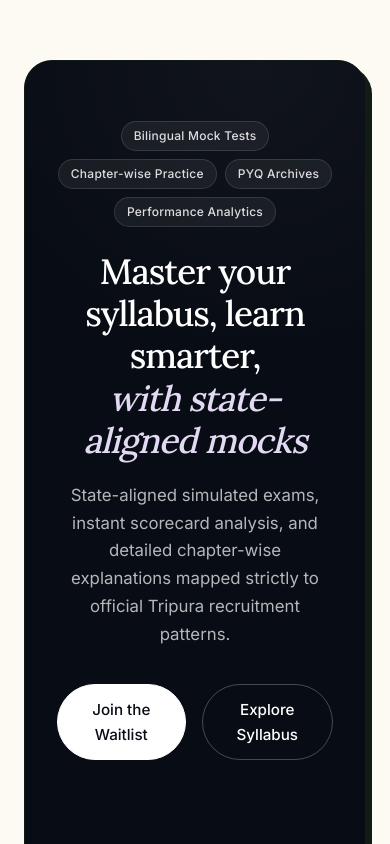
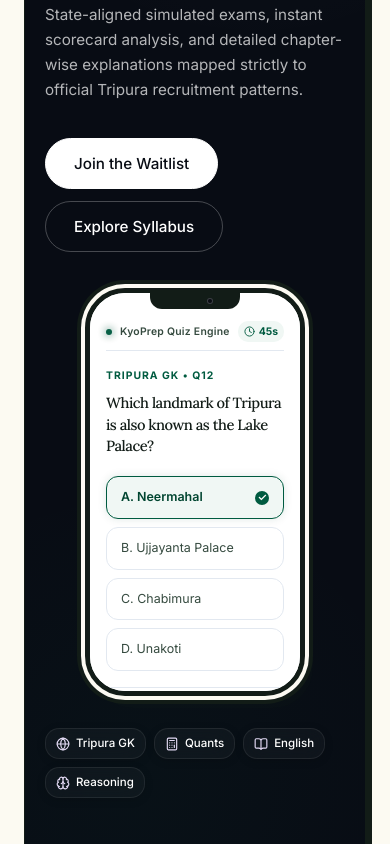
Before and after one commit to sayanf22/kyoprep, a Next.js app: page / in a window 390 px wide. Shown: the part 960-1804 px from the top of the page. Built offline with nearby package versions, Linux system fonts and the light colour scheme.

Commit message:
fix: comprehensive mobile alignment — showcase left-align, phone size, hero layout, badge wrap

```diff
--- a/src/app/globals.css
+++ b/src/app/globals.css
@@ -1882,7 +1882,24 @@ h1, h2, h3, h4 {
     }
 
     .hero-title {
-        font-size: 2.3rem;
+        font-size: 2rem;
+        text-align: left;
+    }
+
+    .hero-grid {
+        grid-template-columns: 1fr;
+        text-align: left;
+        gap: 32px;
+    }
+
+    .hero-actions {
+        justify-content: flex-start;
+        flex-wrap: wrap;
+        gap: 12px;
+    }
+
+    .hero-visual {
+        display: none;
     }
 
     .marquee-container-wrapper {
@@ -1925,8 +1942,95 @@ h1, h2, h3, h4 {
         font-size: 1.02rem;
     }
 
+    /* === Showcase Section Mobile Fix === */
+    .app-showcase-dark {
+        padding: 40px 20px 48px 20px;
+    }
+
+    .showcase-grid {
+        grid-template-columns: 1fr;
+        gap: 36px;
+        text-align: left;
+    }
+
+    .showcase-content {
+        align-items: flex-start;
+    }
+
+    .platform-pills {
+        justify-content: flex-start;
+        flex-wrap: wrap;
+        gap: 6px;
+    }
+
+    .showcase-title {
+        font-size: 1.75rem;
+        text-align: left;
+    }
+
+    .showcase-subtitle {
+        font-size: 0.95rem;
+        text-align: left;
+        margin-left: 0;
+        margin-right: 0;
+        max-width: 100%;
+    }
+
+    .showcase-actions {
+        flex-direction: row;
+        flex-wrap: wrap;
+        gap: 12px;
+        justify-content: flex-start;
+    }
+
+    .showcase-visual-container {
+        height: auto !important;
+        overflow: visible;
+        display: flex;
+        flex-direction: column;
+        align-items: center;
+        gap: 24px;
+        padding: 0;
+    }
+
+    .phone-mockup {
+        width: 220px;
+        height: 408px;
+        order: 1;
+        transform: translateY(30px);
+        margin: 0 auto;
+    }
+
+    .showcase-marquee-wrapper.in-view .phone-mockup {
+        transform: translateY(0) !important;
+    }
+
     .showcase-badges-container {
-        max-width: 320px;
+        display: flex !important;
+        flex-wrap: wrap;
+        justify-content: flex-start;
+        gap: 8px;
+        width: 100%;
+        max-width: 100%;
+        order: 2;
+        margin-top: 8px;
+    }
+
+    .showcase-badges-container .floating-badge {
+        position: relative !important;
+        left: auto !important;
+        top: auto !important;
+        transform: none !important;
+        opacity: 1 !important;
+        padding: 5px 10px;
+        font-size: 0.72rem;
+        gap: 6px;
+        box-shadow: 0 2px 8px rgba(0, 0, 0, 0.15);
+    }
+
+    .showcase-badges-container .floating-badge svg {
+        width: 14px;
+        height: 14px;
     }
 
     .hide-mobile {
```
